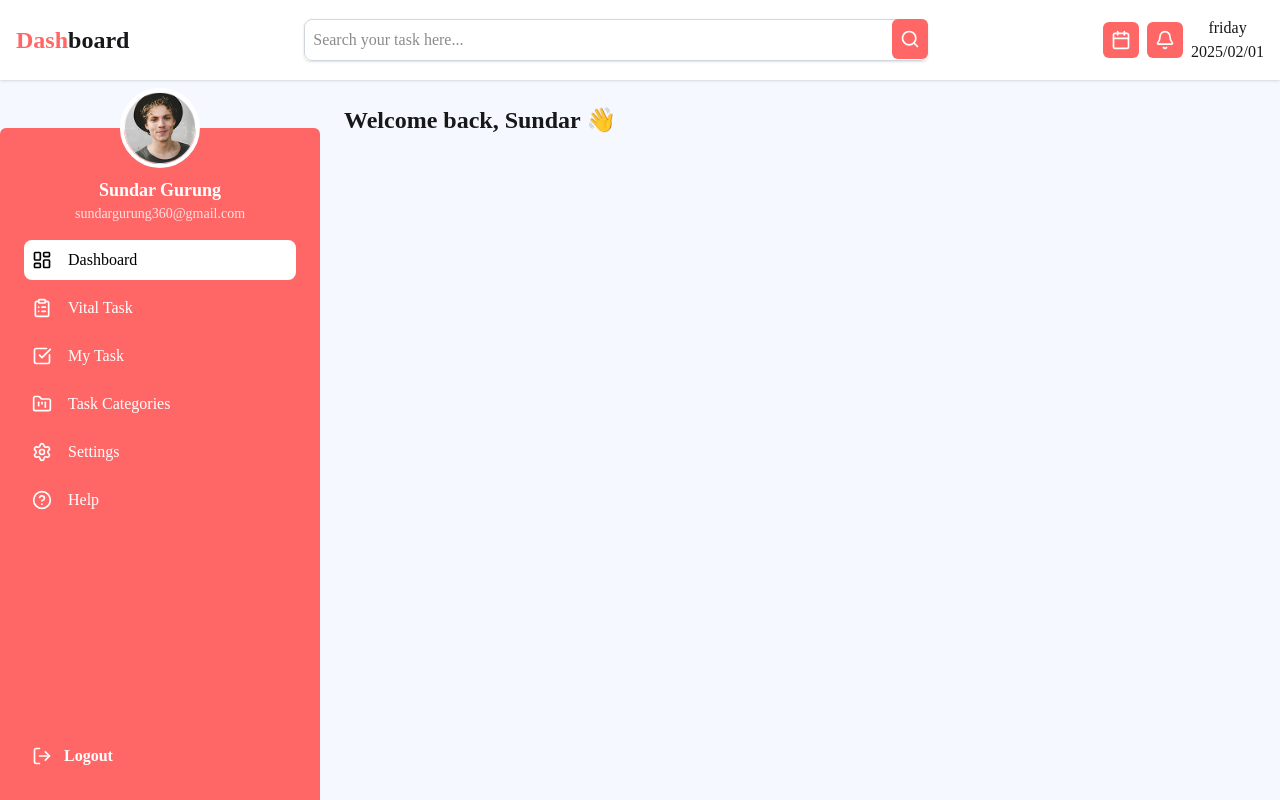
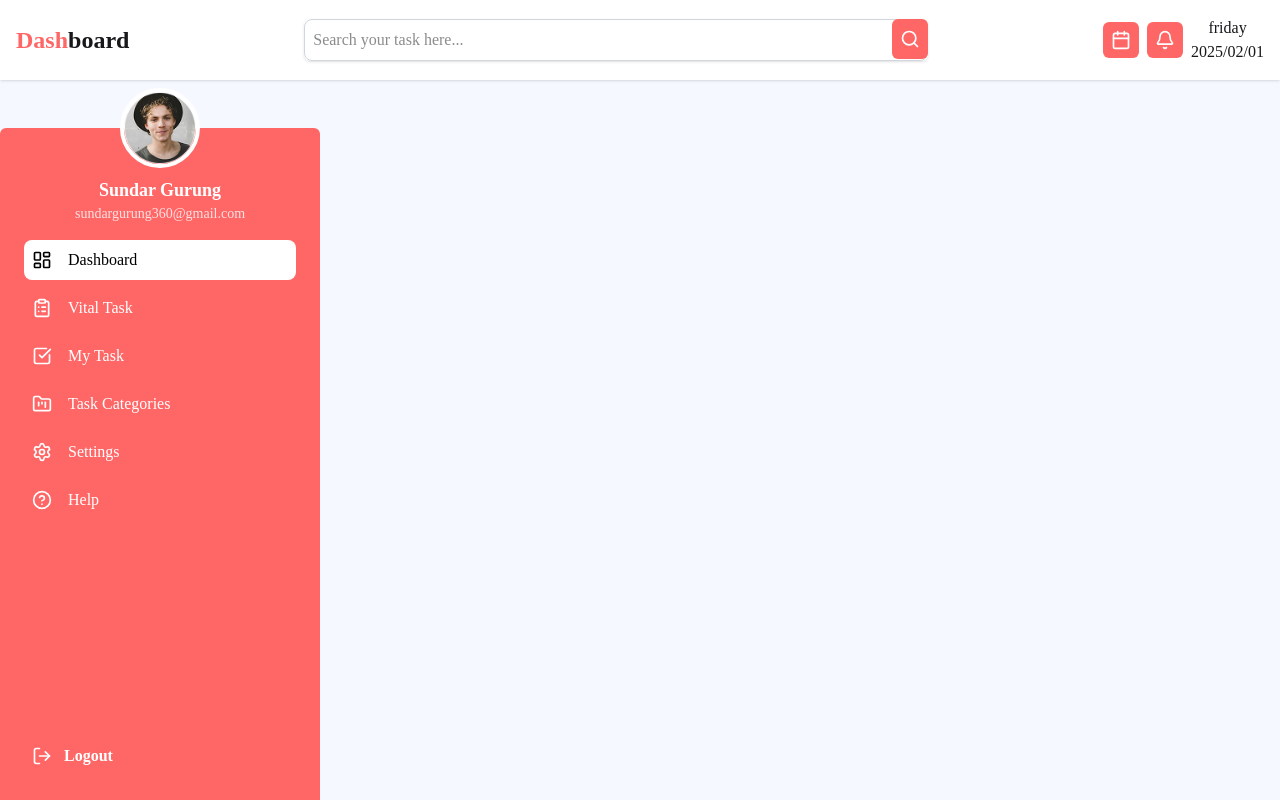
Before and after one commit to Nima-Mohammadkhani/todo-task-management, a React (Vite) app in the folder todo-task-management/: page / in a window 1280 px wide. Built offline with nearby package versions, Linux system fonts and the light colour scheme; a web font is replaced by a local one.

Commit message:
add components

```diff
--- a/todo-task-management/src/components/dashboard/dashboard.tsx
+++ b/todo-task-management/src/components/dashboard/dashboard.tsx
@@ -0,0 +1,8 @@
+const Dashboard = () => {
+  return (
+    <section>
+      <h1 className="text-2xl font-bold">Welcome back, Sundar 👋</h1>
+    </section>
+  );
+};
+export default Dashboard;
--- a/todo-task-management/src/components/setting/help.tsx
+++ b/todo-task-management/src/components/setting/help.tsx
@@ -0,0 +1,8 @@
+const Help = () => {
+  return (
+    <section>
+      <h1 className="text-2xl font-bold">Help</h1>
+    </section>
+  );
+};
+export default Help;
--- a/todo-task-management/src/components/setting/setting.tsx
+++ b/todo-task-management/src/components/setting/setting.tsx
@@ -0,0 +1,8 @@
+const Setting = () => {
+  return (
+    <section>
+      <h1 className="text-2xl font-bold">Setting</h1>
+    </section>
+  );
+};
+export default Setting;
--- a/todo-task-management/src/components/taskProcess/task.tsx
+++ b/todo-task-management/src/components/taskProcess/task.tsx
@@ -0,0 +1,8 @@
+const Task = () => {
+  return (
+    <section>
+      <h1 className="text-2xl font-bold">Task</h1>
+    </section>
+  );
+};
+export default Task;
--- a/todo-task-management/src/components/taskProcess/taskCategories.tsx
+++ b/todo-task-management/src/components/taskProcess/taskCategories.tsx
@@ -0,0 +1,8 @@
+const TaskCategories = () => {
+  return (
+    <section>
+      <h1 className="text-2xl font-bold">TaskCategories</h1>
+    </section>
+  );
+};
+export default TaskCategories;
--- a/todo-task-management/src/components/taskProcess/vitalTask.tsx
+++ b/todo-task-management/src/components/taskProcess/vitalTask.tsx
@@ -0,0 +1,8 @@
+const vitalTask = () => {
+  return (
+    <section>
+      <h1 className="text-2xl font-bold">vitalTask</h1>
+    </section>
+  );
+};
+export default vitalTask;
--- a/todo-task-management/src/pages/index.tsx
+++ b/todo-task-management/src/pages/index.tsx
@@ -1,14 +1,22 @@
+import { useState } from "react";
 import Header from "../components/ui/header";
 import Sidebar from "../components/ui/sidebar";
 
 const Index = () => {
+  const [currentStep, setCurrentStep] = useState<string>("dashboard");
+  const rendercurrentStep = () => {
+    switch (currentStep) {
+      case "dashbord":
+        return "";
+    }
+  };
   return (
     <section className="h-dvh flex flex-col">
       <Header />
       <div className="flex">
         <Sidebar />
         <main className="flex-1 p-6">
-          <h1 className="text-2xl font-bold">Welcome back, Sundar 👋</h1>
+          {rendercurrentStep()}
         </main>
       </div>
     </section>
```
